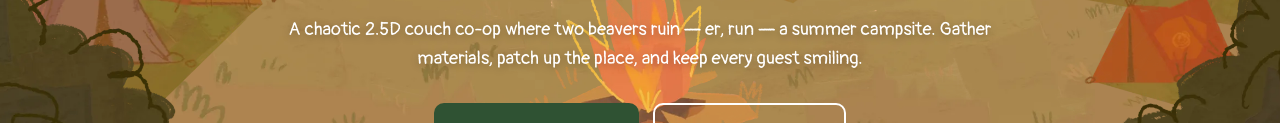
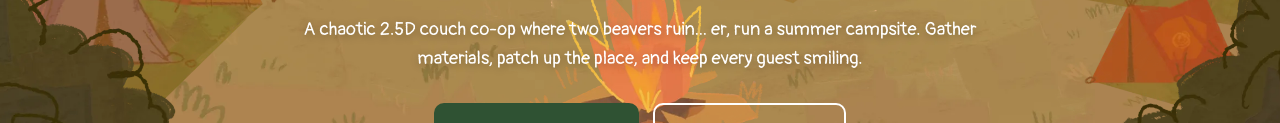
Before and after one commit to terezasereza/Dam-Good-Camp-Web, a plain HTML site: page index.html in a window 1280 px wide. Shown: the part 585-708 px from the top of the page. Drawn offline with Linux system fonts and the light colour scheme; animation ran at ten frames a second.

Commit message:
Change description

```diff
--- a/index.html
+++ b/index.html
@@ -79,7 +79,7 @@
     <div class="hero-copy">
       <h1 class="hero-title">Dam&nbsp;Good&nbsp;Camp</h1>
       <p class="hero-tag">
-        A chaotic 2.5D couch co-op where two beavers ruin &mdash; er, run &mdash; a summer
+        A chaotic 2.5D couch co-op where two beavers ruin... er, run a summer
         campsite. Gather materials, patch up the place, and keep every guest smiling.
       </p>
       <!-- <p class="hero-phase" id="phaseLine" aria-live="polite">☀️ It's daytime at camp &mdash; time to build.</p> -->
```
